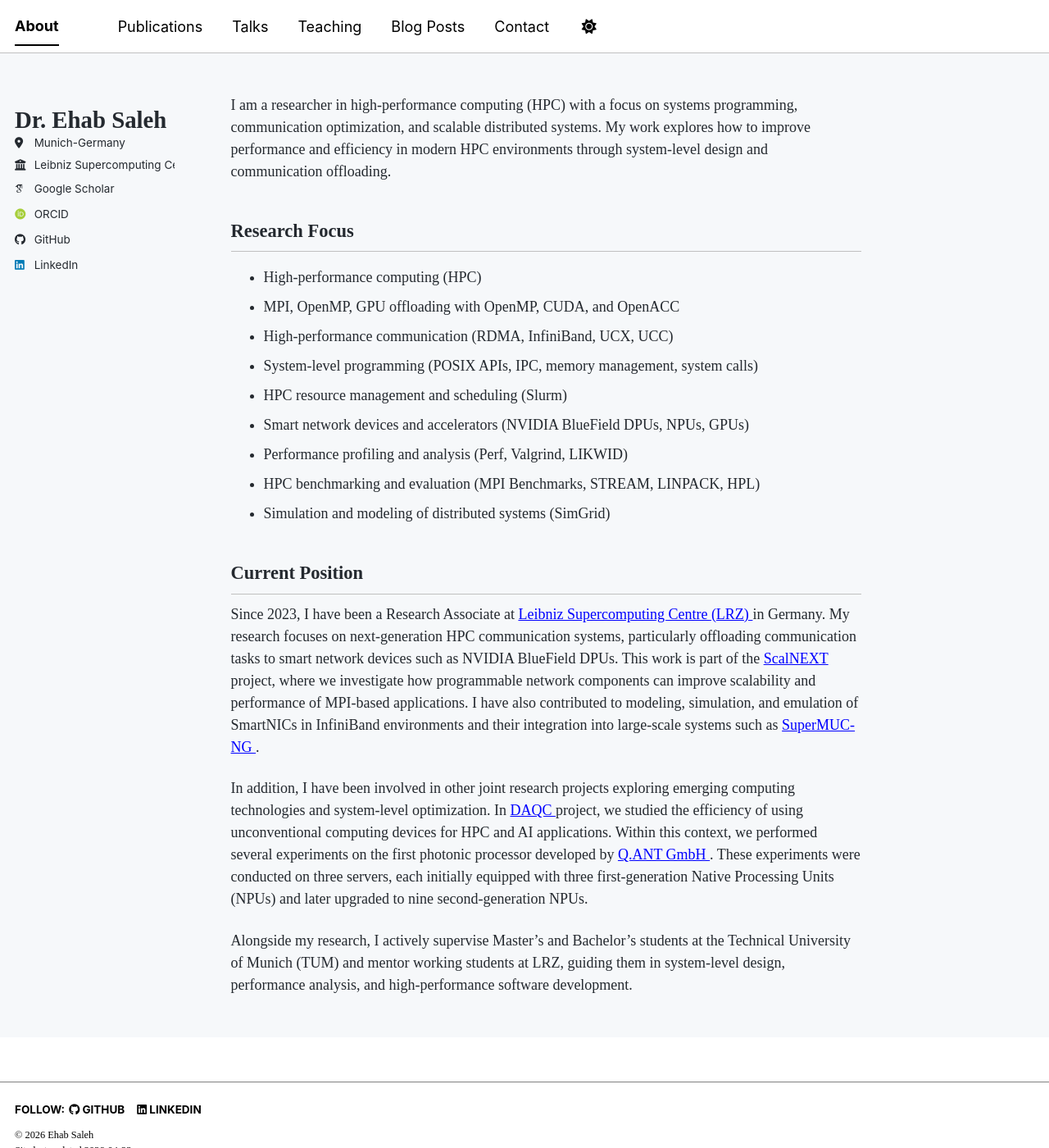
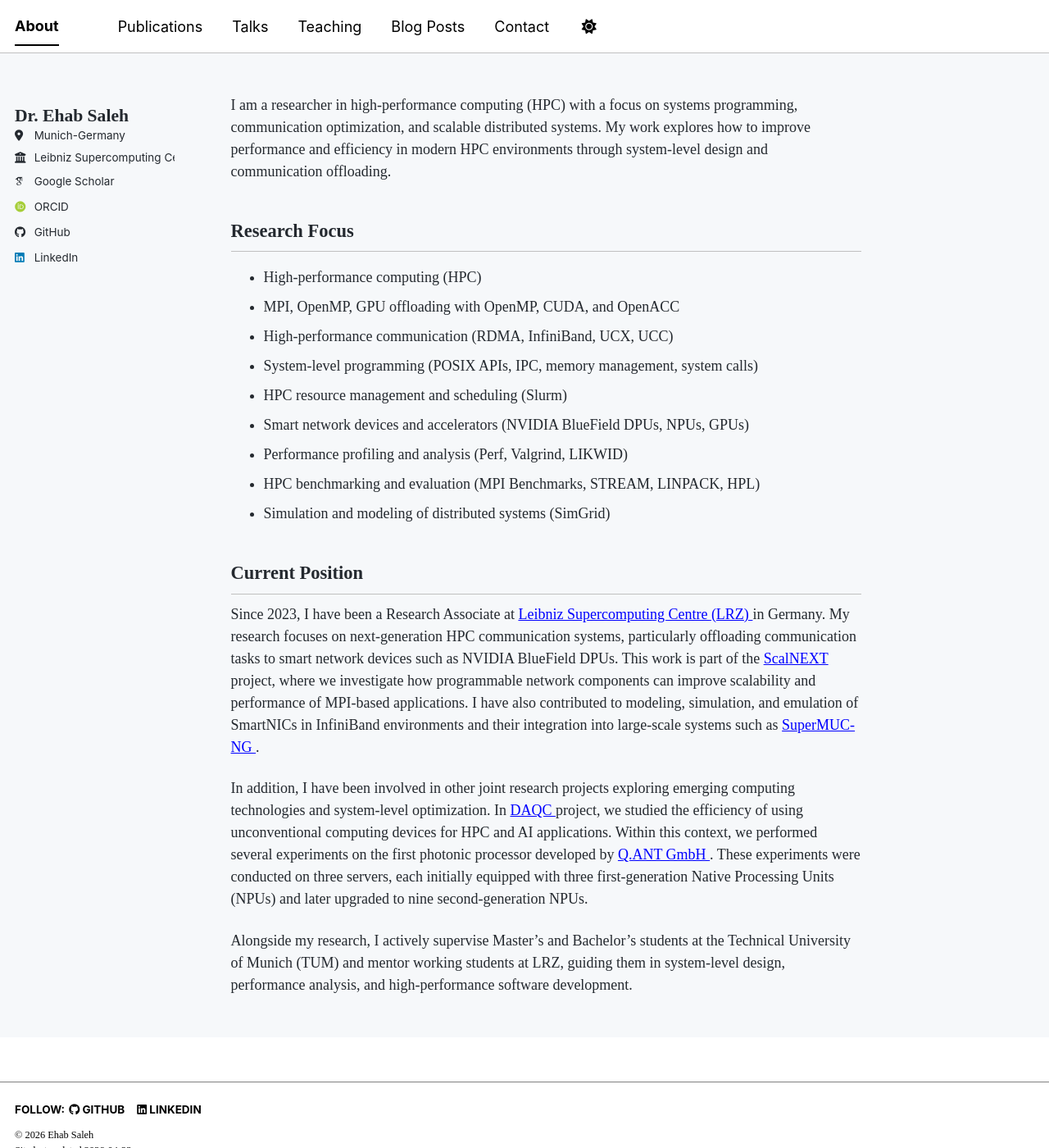
Before and after one commit to ehabosaleh/ehabosaleh.github.io, a Jekyll site: the page built from _pages/about.md, in a window 1280 px wide and 1400 px high. Shown: the whole window at 82% size. Built offline with Jekyll 4.4.1, drawn with Linux system fonts in a browser that asks for light colours; some web fonts are replaced; a script bundle is joined from its source files by our own code; library files that are not in the unit come from our copies.

Commit message:
Reduce author name font size to 1.2rem

```diff
--- a/assets/css/main.scss
+++ b/assets/css/main.scss
@@ -59,7 +59,7 @@ html[data-theme="dark"] body {
 
 .author__name {
   font-family: "Times New Roman", Times, serif !important;
-  font-size: 1.6rem    !important; /* adjust size */
+  font-size: 1.2rem    !important; /* adjust size */
   font-weight: 600   !important;    /* optional */
 }
 .page__sidebar .author__name {
```
